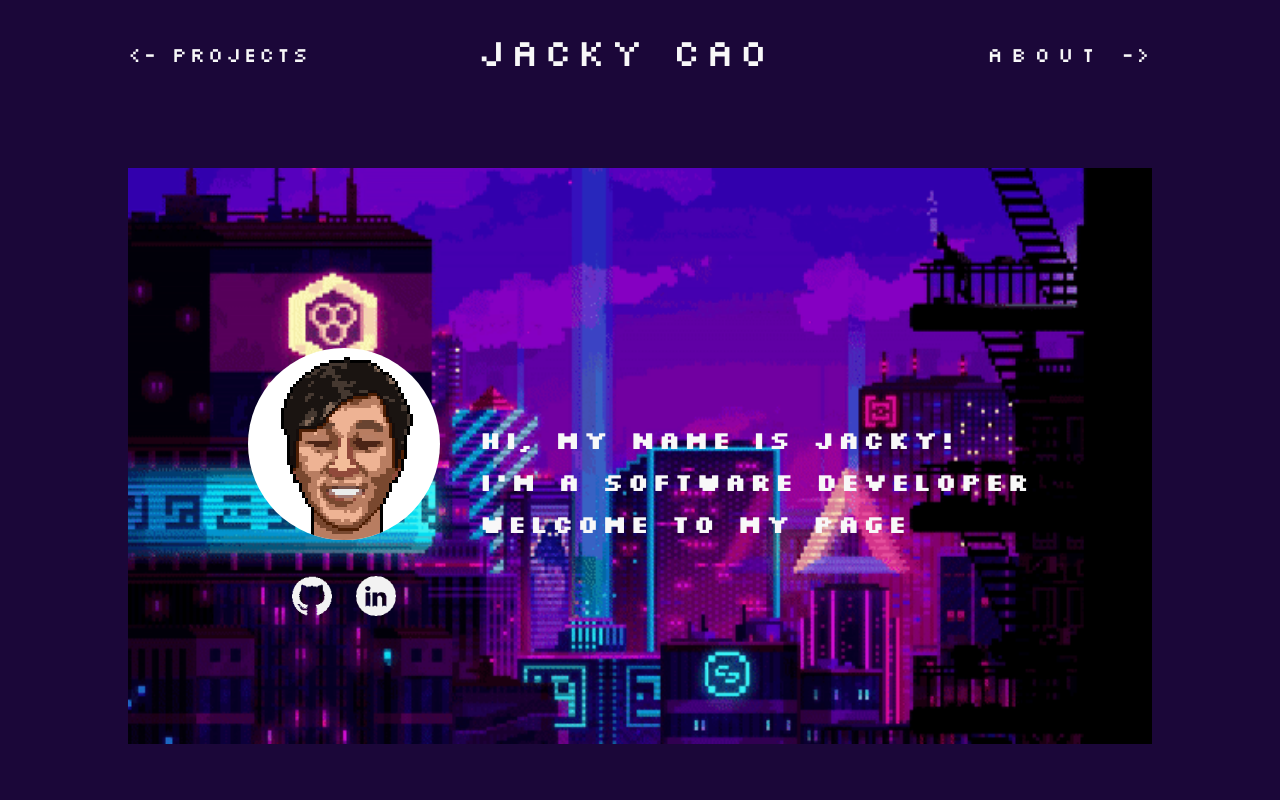
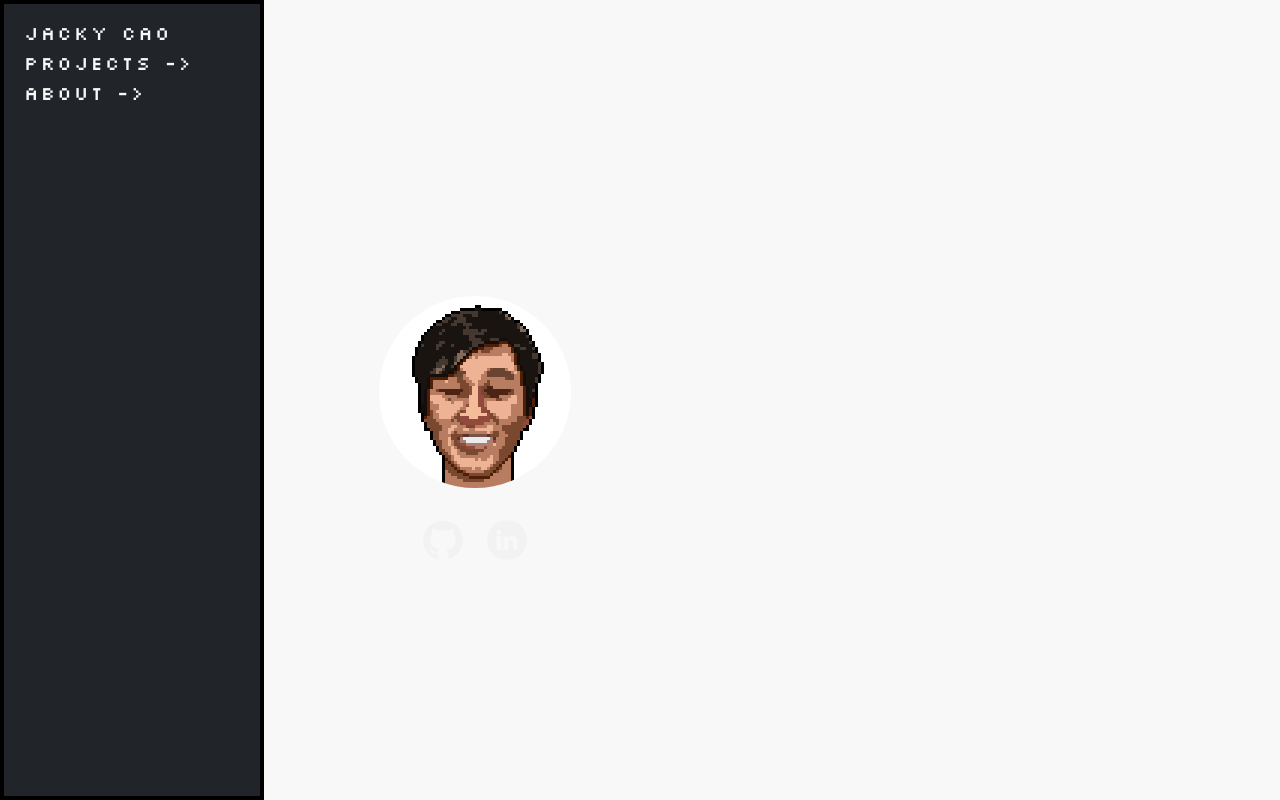
Before and after one commit to mtdecaf/portfolio-site-8-bit, a Next.js app: page / in a window 1280 px wide. Built offline with nearby package versions, Linux system fonts and the light colour scheme.

Commit message:
refactored pagenav

```diff
--- a/components/PageNav/PageNav.jsx
+++ b/components/PageNav/PageNav.jsx
@@ -35,19 +35,9 @@ const PageNav = () => {
     }
   }, [hasWindow]);
 
-  return mounted && windowWidth >= PAGE_NAV_MOBILE ? (
-    <div className={cx("page-nav")}>
+  return mounted && windowWidth >= 768 ? (
+    <div className={cx("page-nav", "nes-container")}>
       <div className={cx("page-nav__inner-wrap")}>
-        <a
-          className={cx(
-            "page-nav__button",
-            "page-nav__option",
-            "page-nav__projects"
-          )}
-          onClick={() => router.push("/projects", undefined, { shallow: true })}
-        >
-          &lt;- Projects
-        </a>
         <a
           className={cx(
             "page-nav__button",
@@ -62,51 +52,27 @@ const PageNav = () => {
           className={cx(
             "page-nav__button",
             "page-nav__option",
+            "page-nav__projects"
+          )}
+          onClick={() => router.push("/projects", undefined, { shallow: true })}
+        >
+          Projects -&gt;
+        </a>
+
+        <a
+          className={cx(
+            "page-nav__button",
+            "page-nav__option",
             "page-nav__about"
           )}
           onClick={() => router.push("/about", undefined, { shallow: true })}
         >
-          About <span>-&gt;</span>{" "}
+          About -&gt;
         </a>
       </div>
     </div>
-  ) : mounted && windowWidth < PAGE_NAV_MOBILE ? (
-    <div className={cx("page-nav")}>
-      <div className={cx("page-nav__inner-wrap--small")}>
-        <a
-          className={cx("page-nav__button", "page-nav__home")}
-          onClick={() => router.push("/", undefined, { shallow: true })}
-        >
-          Jacky Cao
-        </a>
-        <div className={cx("page-nav__options-wrap")}>
-          <a
-            className={cx(
-              "page-nav__button",
-              "page-nav__option",
-              "page-nav__projects",
-              "page-nav__projects--small"
-            )}
-            onClick={() =>
-              router.push("/projects", undefined, { shallow: true })
-            }
-          >
-            &lt;- Projects
-          </a>
-          <a
-            className={cx(
-              "page-nav__button",
-              "page-nav__option",
-              "page-nav__about",
-              "page-nav__about--small"
-            )}
-            onClick={() => router.push("/about", undefined, { shallow: true })}
-          >
-            About <span>-&gt;</span>
-          </a>
-        </div>
-      </div>
-    </div>
+  ) : mounted && windowWidth < 768 ? (
+    <div></div>
   ) : null;
 };
 
--- a/components/PageNav/PageNav.module.scss
+++ b/components/PageNav/PageNav.module.scss
@@ -3,37 +3,28 @@
 @use "styles/global/variables.scss" as *;
 
 .page-nav {
-    width: 100vw;
-    height: 7rem;
-    // position: fixed;
-    background-color: $background-blue;
+    width: 100%;
+    height: 100vh;
+    background-color: $background-dark;
     z-index: 100;
     display: flex;
     justify-content: center;
-    @include side-padding-mobile;
+    padding: 0.75rem 1rem !important;
     @include tablet {
-        @include side-padding-tablet;
+        width: 17.5rem;
     }
     @include desktop {
-        padding: 0;
+        width: 20rem;
+        padding: 1rem 1.25rem !important;
     }
     &__inner-wrap {
         width: 100%;
         height: 100%;
         display: flex;
-        justify-content: space-between;
+        flex-direction: column;
         align-items: center;
         @include desktop {
             max-width: $desktop;
-        }
-        &--small {
-            width: 100%;
-            height: 100%;
-            display: flex;
-            justify-content: center;
-            align-items: center;
-            flex-direction: column;
-            gap: 1rem;
         }
     }
     &__options-wrap {
@@ -43,49 +34,9 @@
         justify-content: center;
     }
     &__button {
-        color: $off-white;
+        font-size: 1.25rem;
+        color: $off-white !important;
+        width: 100%;
         cursor: pointer;
     }
-    &__home {
-        font-size: 2rem;
-        position: relative;
-        @include tablet {
-            font-size: 2.25rem;
-            left: -1.5%;
-        }
-        @include desktop {
-            font-size: 2.5rem;
-        }
-
-    }
-    &__projects, &__about {
-        font-size: 1rem;
-        width: 170px;
-        @include tablet {
-            font-size: 1.25rem;
-        }
-        @include desktop {
-            font-size: 1.35rem;
-            width: 190px;
-        }
-        &--small {
-            font-size: 0.9rem;
-            width: 100%;
-        }
-    }
-    &__about {
-        text-align: right;
-        &--small {
-            letter-spacing: 0.3rem;
-            & > span {
-                letter-spacing: initial;
-            }
-        }
-        @include tablet {
-            letter-spacing: 0.35rem;
-            & > span {
-                letter-spacing: initial;
-            }
-        }
-    }
 }
--- a/package.json
+++ b/package.json
@@ -12,6 +12,7 @@
   "dependencies": {
     "classnames": "^2.3.1",
     "framer-motion": "^6.3.12",
+    "nes.css": "^2.3.0",
     "next": "12.1.6",
     "react": "18.2.0",
     "react-dom": "18.2.0",
--- a/pages/_app.js
+++ b/pages/_app.js
@@ -2,6 +2,8 @@ import "../styles/global/global.scss";
 import Layout from "../components/layout";
 import Head from "next/head";
 import { motion, AnimatePresence } from "framer-motion";
+import "nes.css/css/nes.min.css";
+
 
 function MyApp({ Component, pageProps }) {
   return (
--- a/pages/home/HomePage.jsx
+++ b/pages/home/HomePage.jsx
@@ -34,11 +34,6 @@ const HomePage = () => {
   return (
     mounted && (
       <div className={cx("home-page")}>
-        <img
-          className={cx("home-page__background")}
-          src="/images/night-city.gif"
-          alt="Night City Background"
-        />
         <div className={cx("home-page__content")}>
           <motion.div
             className={cx("home-page__profile-wrap")}
--- a/pages/home/HomePage.module.scss
+++ b/pages/home/HomePage.module.scss
@@ -3,28 +3,17 @@
 @use "styles/global/variables.scss" as *;
 
 .home-page {
-    min-height: calc(100vh - 7rem);
-    background-color: $background-blue;
+    width: 100%;
+    height: 100%;
+    background-color: $off-white;
     display: flex;
     justify-content: center;
     align-items: center;
     position: relative;
     overflow: hidden;
-    &__background {
-        width: 90%;
-        min-width: 720px;
-        position: absolute;
-        @include tablet {
-            width: 80%;
-        }
-        @include desktop {
-            max-width: $desktop;
-        }
-    }
+
     &__content {
         z-index: 100;
-        width: 90%;
-        min-width: 720px;
         display: flex;
         justify-content: center;
         align-items: center;
@@ -33,7 +22,6 @@
         margin-top: 3.5rem;
         @include side-padding-mobile;
         @include tablet {
-            width: 80%;
             flex-direction: row;
             gap: 2.5rem;
         }
--- a/styles/global/colors.scss
+++ b/styles/global/colors.scss
@@ -1,4 +1,5 @@
 // brand colors
+$background-dark: #212529;
 $background-blue: #1b0739;
 $off-white: #F8F8F8;
 $highlight-purple: #e521bc;
--- a/styles/global/global.scss
+++ b/styles/global/global.scss
@@ -3,10 +3,13 @@
 @use "mixins" as *;
 
 a {
-  color: inherit;
   text-decoration: none;
 }
-
+#__next {
+  @include tablet {
+    display: flex;
+  }
+}
 * {
   box-sizing: border-box;
   padding: 0;
@@ -19,6 +22,9 @@ body {
   width: 100%;
   height: 100%;
 }
+main {
+  width: 100%;
+}
 @font-face {
   font-family: "Silkscreen";
   font-weight: 400;
```
Also changed, not shown: 1 other file (tests, documents, lock files or other folders).
